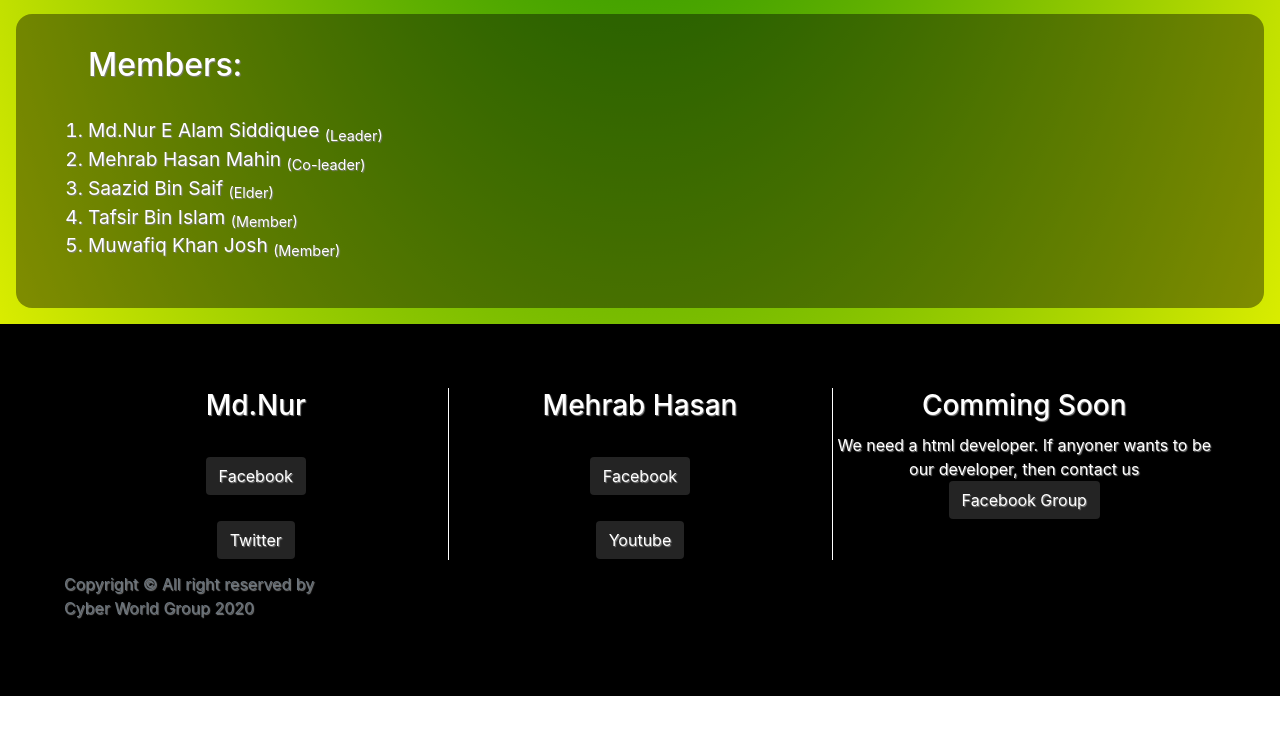
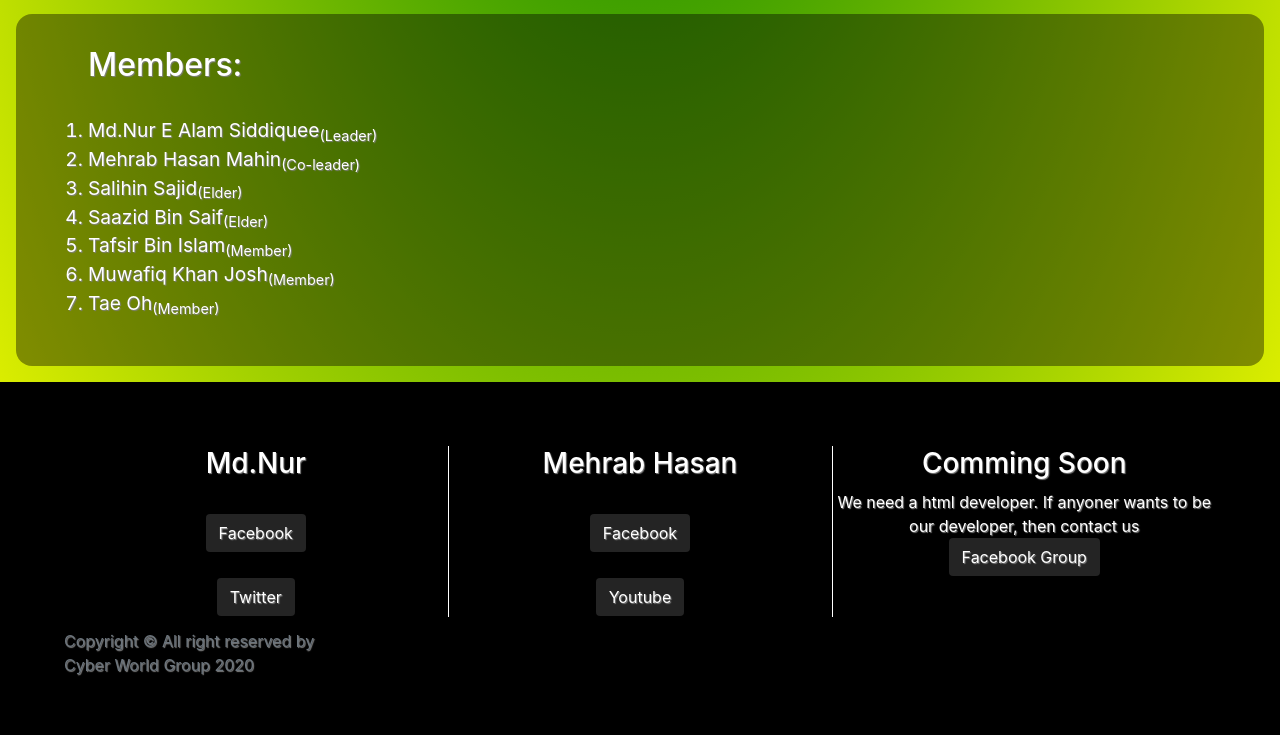
Before and after one commit to Mehrab-Hassan/Cyber-World, a plain HTML site: page index.html in a window 1280 px wide. Shown: the part 1583-2318 px from the top of the page. Before the commit the page ends 2279 px from the top, so only its background shows below. Drawn offline with nearby package versions, Linux system fonts and the light colour scheme.

Commit message:
add salehin and others

```diff
--- a/index.html
+++ b/index.html
@@ -93,11 +93,14 @@
 <div id="Members">
 <ol>
 <h2>Members:</h2><br>
-  <li>Md.Nur E Alam Siddiquee <sub>(Leader)</sub></li>
-  <li>Mehrab Hasan Mahin <sub>(Co-leader)</sub></li>
-  <li>Saazid Bin Saif <sub>(Elder)</sub></li>
-  <li>Tafsir Bin Islam <sub>(Member)</sub></li>
-  <li>Muwafiq Khan Josh <sub>(Member)</sub></li>
+  <li>Md.Nur E Alam Siddiquee<sub>(Leader)</sub></li>
+  <li>Mehrab Hasan Mahin<sub>(Co-leader)</sub></li>
+  <li>Salihin Sajid<sub>(Elder)</sub></li>
+  <li>Saazid Bin Saif<sub>(Elder)</sub></li>
+  <li>Tafsir Bin Islam<sub>(Member)</sub></li>
+  <li>Muwafiq Khan Josh<sub>(Member)</sub></li>
+  <li>Tae Oh<sub>(Member)</sub></li>
+
 </ol>
 </div>
 
```
